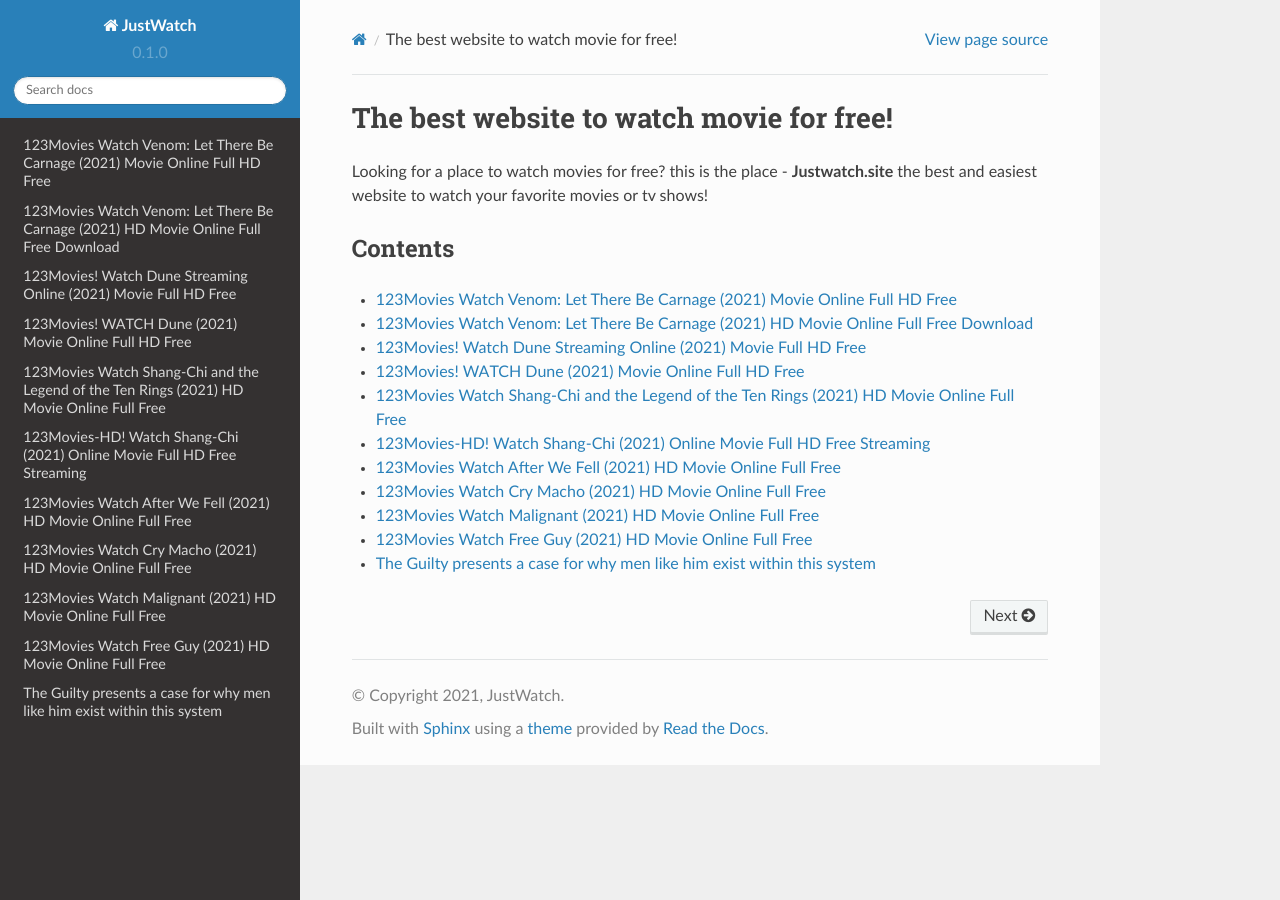
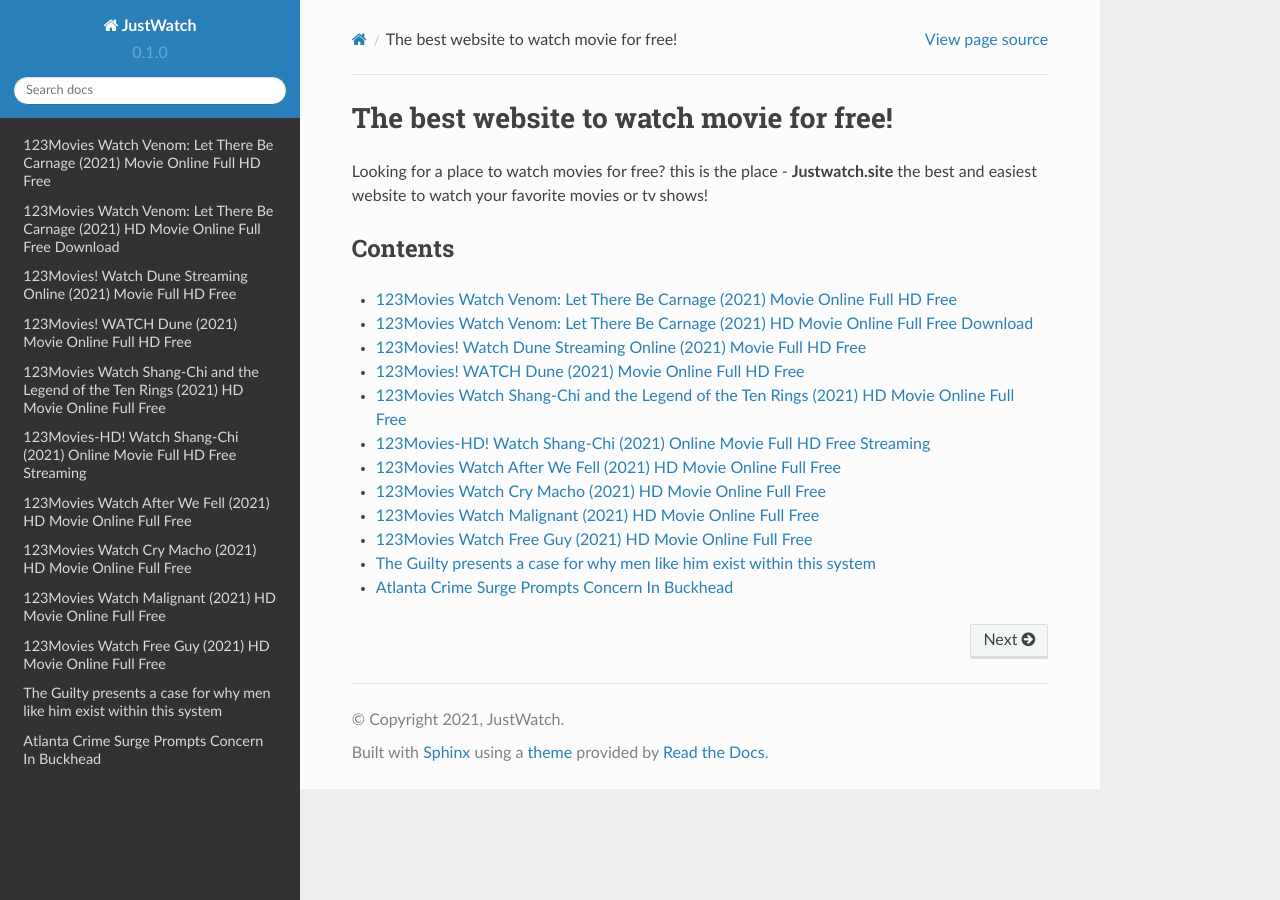
Before and after one commit to onegite/justwatch, a Sphinx documentation site: the page built from docs/source/index.rst, in a window 1280 px wide. Built offline with Sphinx 7.4.7 and the Read the Docs theme 2.0.0, drawn with Linux system fonts in a browser that asks for light colours.

Commit message:
Update index.rst

```diff
--- a/docs/source/index.rst
+++ b/docs/source/index.rst
@@ -19,3 +19,4 @@
    watch-malignant-2021-full-movie-online-free
    watch-free-guy-2021-full-movie-online-free
    the-guilty-film
+   atlanta-crime-rurge-prompts-concern-in-buckhead
```
